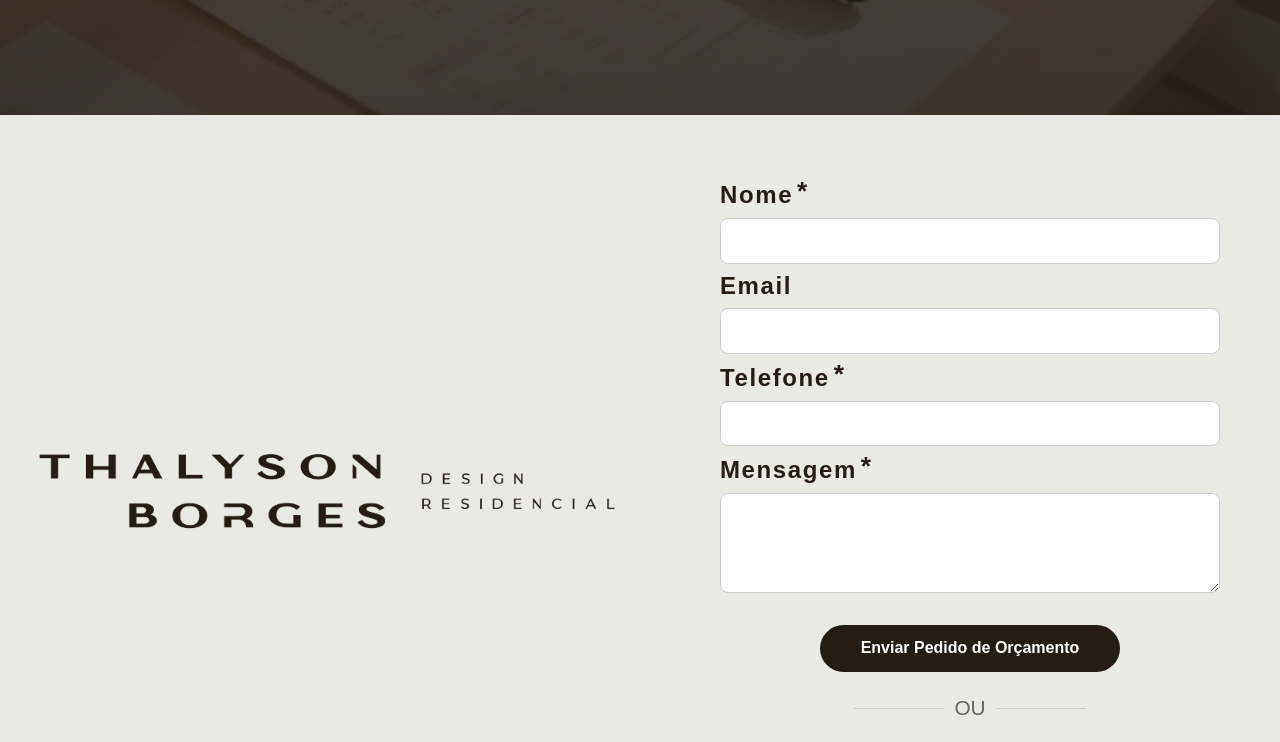
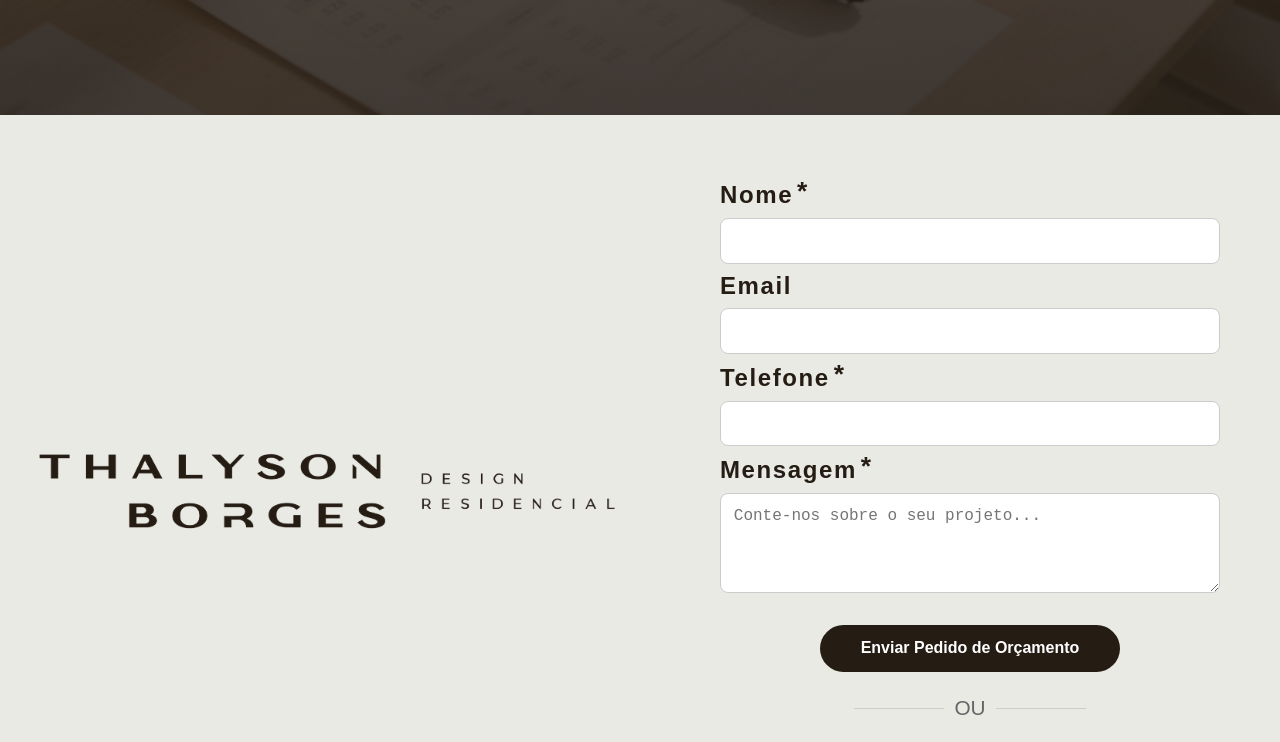
Before and after one commit to lucashabreu22/tb-design-residencial, a React (Vite) app: page /contato in a window 1280 px wide. Shown: the part 389-1131 px from the top of the page. Built offline with nearby package versions, Linux system fonts and the light colour scheme; a web font is replaced by a local one.

Commit message:
Adding contact button

```diff
--- a/src/pages/Contact/index.jsx
+++ b/src/pages/Contact/index.jsx
@@ -133,6 +133,7 @@ ${
               rows="4"
               value={formData.message}
               onChange={handleInputChange}
+              placeholder="Conte-nos sobre o seu projeto..."
               required
             ></textarea>
           </form>
```
